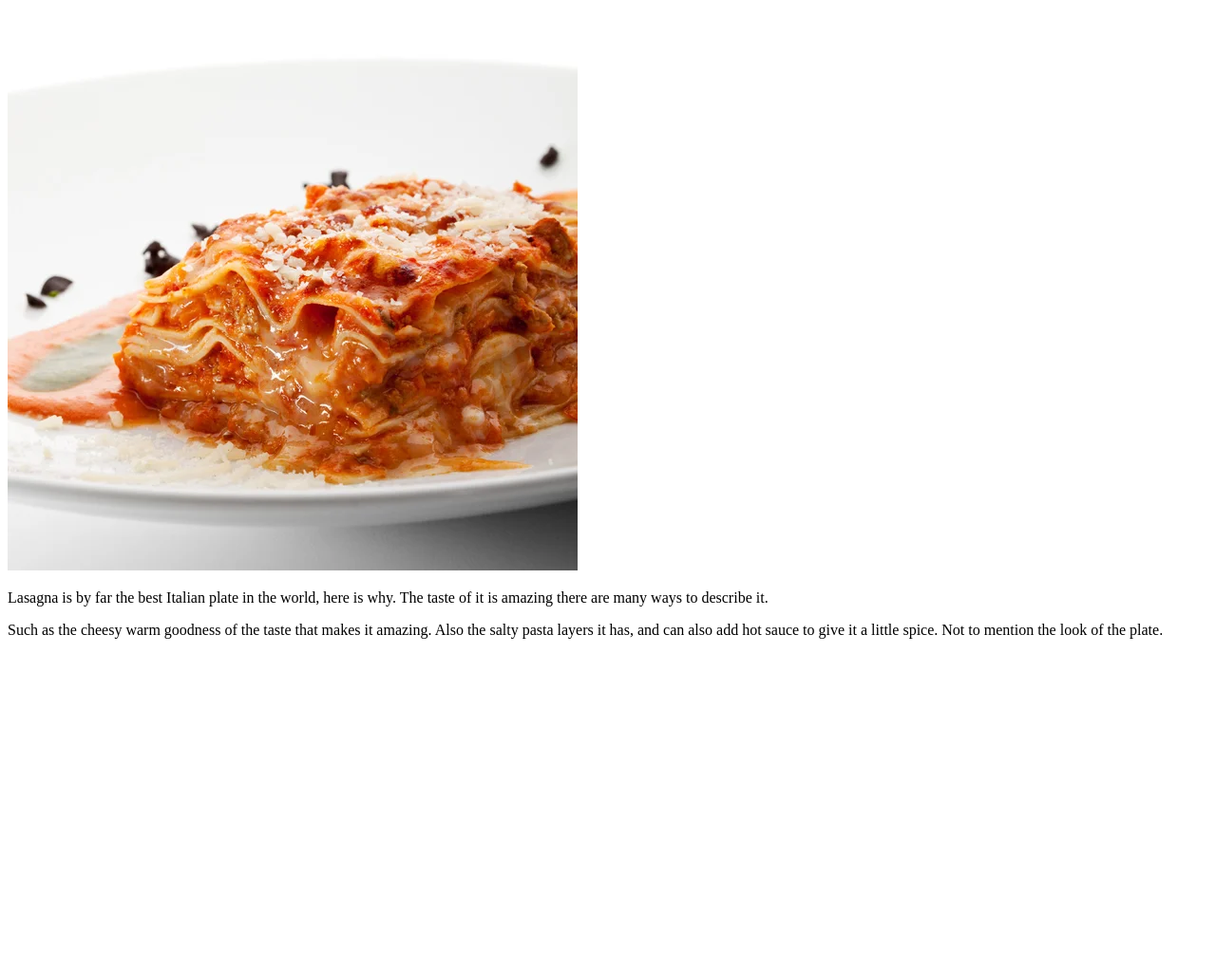
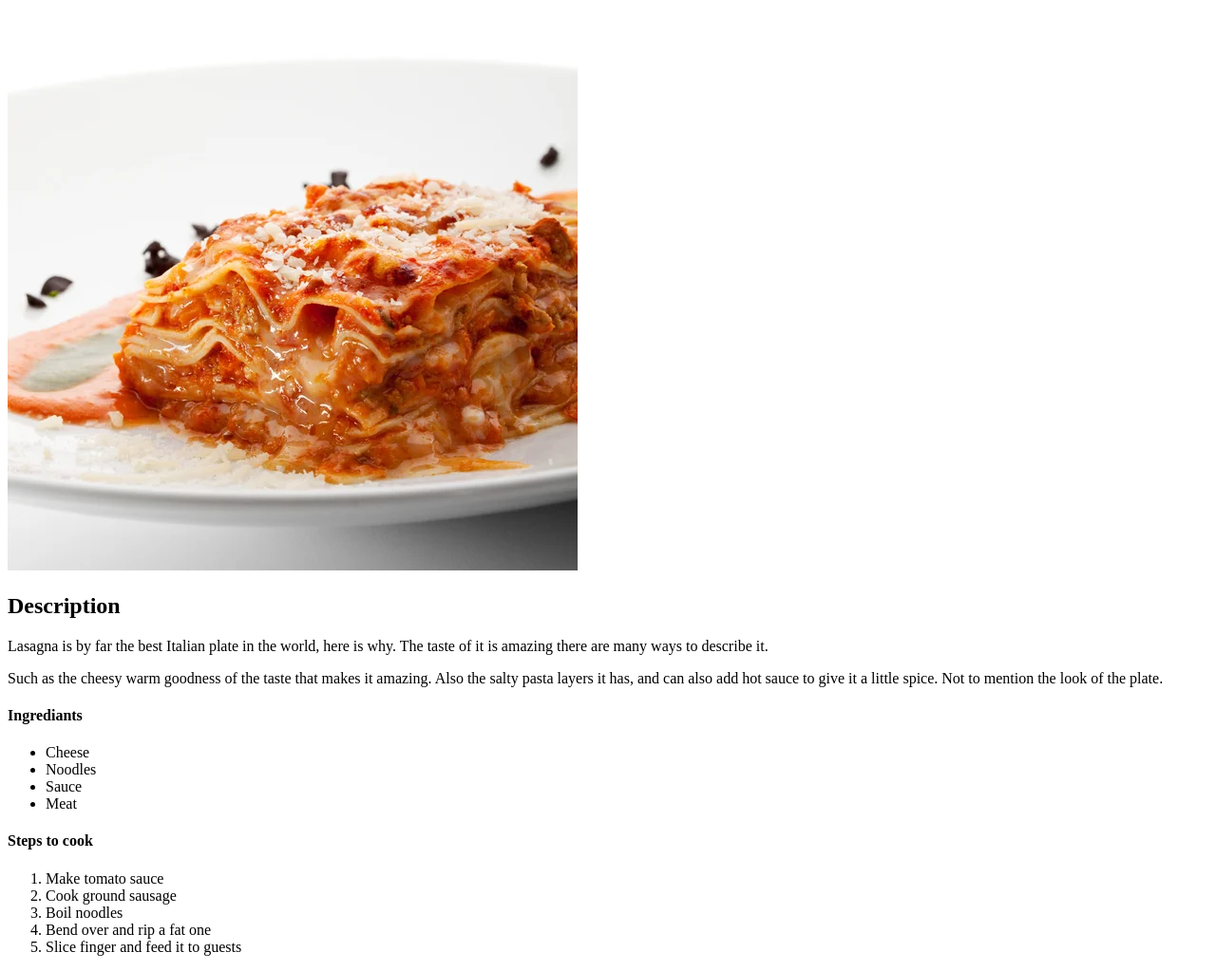
Before and after one commit to SoopChiller/odin-recipes, a plain HTML site: page recipes/lasagna.html in a window 1280 px wide. Shown: the part 79-1102 px from the top of the page at 95% size. Before the commit the page ends 800 px from the top, so only its background shows below. Drawn offline with Linux system fonts and the light colour scheme.

Commit message:
created ingrediants and cooking steps for page.

```diff
--- a/recipes/lasagna.html
+++ b/recipes/lasagna.html
@@ -8,9 +8,26 @@
 </head>
 <body>
     <h1>Lasagna</h1>
-    <img src="lasagna.jpg">
-<p>Lasagna is by far the best Italian plate in the world, here is why. The taste of it is amazing there are many ways to describe it.</p>
+        <img src="lasagna.jpg">
+            <h2>Description</h2>
+                <p>Lasagna is by far the best Italian plate in the world, here is why. The taste of it is amazing there are many ways to describe it.</p>
 
-<p>Such as the cheesy warm goodness of the taste that makes it amazing. Also the salty pasta layers it has, and can also add hot sauce to give it a little spice. Not to mention the look of the plate.</p>
+                <p>Such as the cheesy warm goodness of the taste that makes it amazing. Also the salty pasta layers it has, and can also add hot sauce to give it a little spice. Not to mention the look of the plate.</p>
+
+    <h4>Ingrediants</h4>
+    <ul>
+        <li>Cheese</li>
+        <li>Noodles</li>
+        <li>Sauce</li>
+        <li>Meat</li>
+    </ul>
+    <h4>Steps to cook</h4>
+    <ol>
+        <li>Make tomato sauce</li>
+        <li>Cook ground sausage</li>
+        <li>Boil noodles</li>
+        <li>Bend over and rip a fat one</li>
+        <li>Slice finger and feed it to guests</li>
+    </ol>
 </body>
 </html>
```
